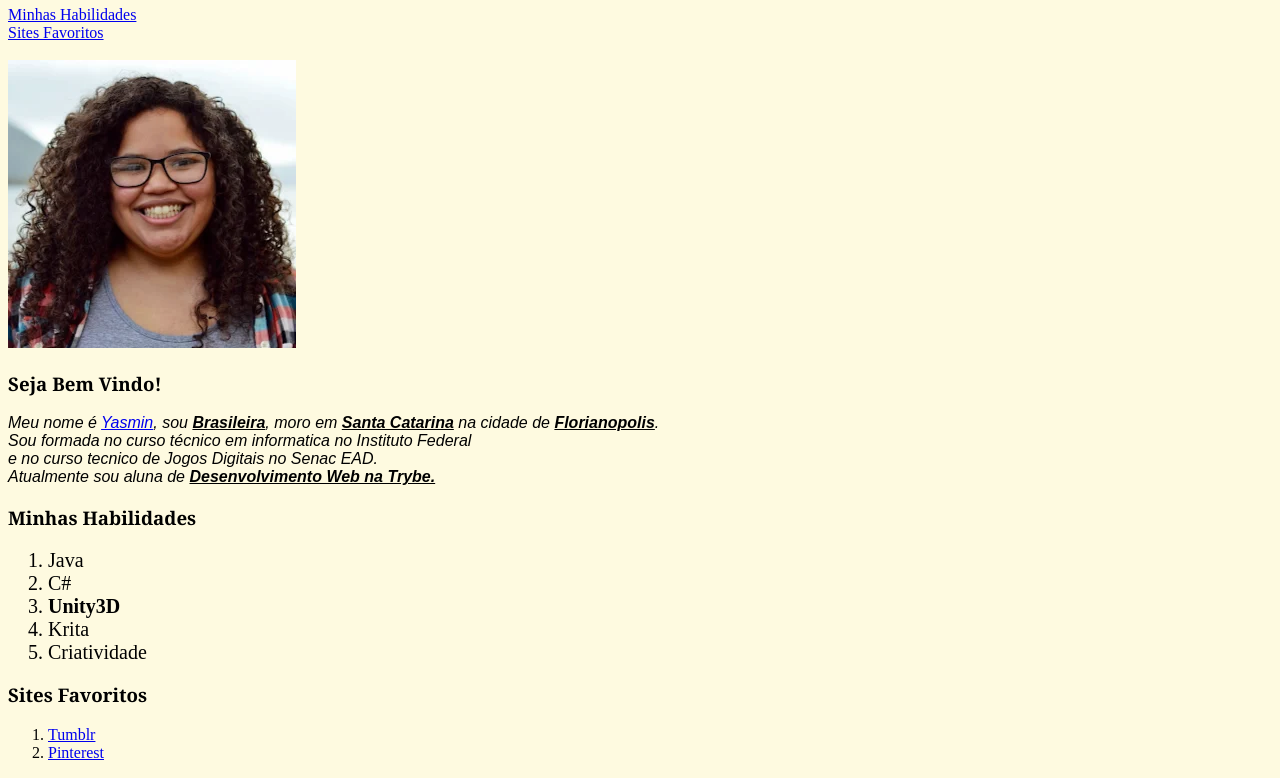
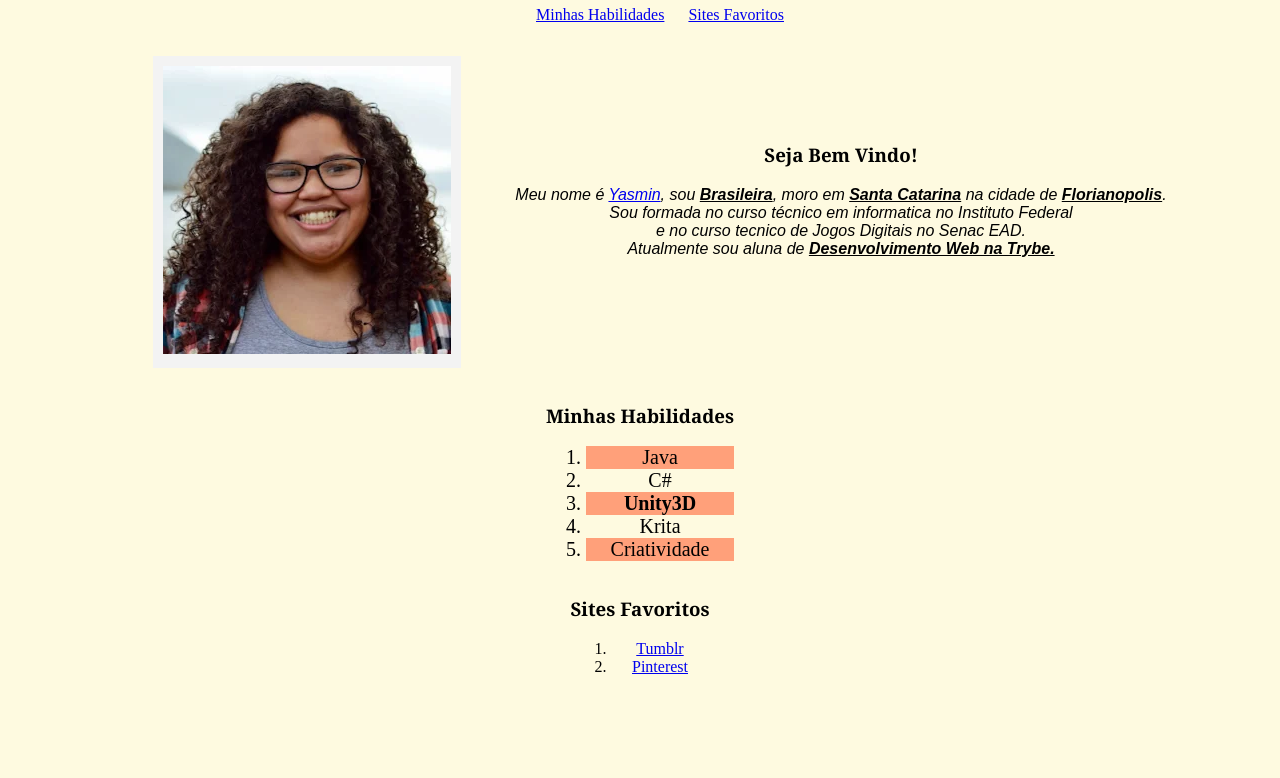
Before and after one commit to Yasmin358/Yasmin358.github.io, a plain HTML site: page index.html in a window 1280 px wide. Shown: the part 75-853 px from the top of the page. After the commit the page ends 800 px from the top, so only its background shows below. Drawn offline with Linux system fonts and the light colour scheme.

Commit message:
Adicição CSS

```diff
--- a/index.html
+++ b/index.html
@@ -3,45 +3,32 @@
   <head>
     <meta charset="UTF-8">
     <title>Portifólio Web</title>
-    <style>
-     body {
-       background-color: rgb(254, 250, 224);
-     }
-      h1 {
-        font-family: cursive;
-      }
-
-      h3 {
-        font-family: Georgia, 'Times New Roman', Times, serif;
-      }
-
-      p {
-        font-family: Arial, Helvetica, sans-serif;
-      }
-
-      b {
-        text-decoration: underline;
-      }
-
-      .Hab{
-        font-size: 20px;
-      }
-
-
-
-    </style>
+    <link rel="stylesheet" href="style.css">
   </head>
   <body>
+
+    <header>
      <h1>Yasmin Amorin dos Santos</h1>
-    <a href="#Habilidades">Minhas Habilidades</a>
-    <br>
-    <a href="#Sites">Sites Favoritos</a>
-    <br>
-    <br>
+    </header>
 
+    <nav>
+      <ul>
+       <li><a href="#Habilidades">Minhas Habilidades</a></li>
+       <li><a href="#Sites">Sites Favoritos</a> </li>
+      </ul>
+    </nav>
+
+    <main>
+        <section id="Dados">
+
+          <figure>
                     <img src= "Yasmin.jpg" alt="Foto da Yasmin sorrindo, com cabelo cacheado solto, usando oculos de grau e uma camisa xadrez por cima de uma blusa cinza">
+          </figure>
 
+          <article id="text">
+              <header>
                   <h3>Seja Bem Vindo!</h3>
+              </header>
               <p>
                   <em>Meu nome é <a href="Yasmin.jpg">Yasmin</a>, sou <b>Brasileira</b>, moro em <b>Santa Catarina</b> na cidade de <b>Florianopolis</b>.
                   <br>
@@ -52,7 +39,13 @@
                   Atualmente sou aluna de <b>Desenvolvimento Web na Trybe. </b>
                   </em>
               </p>
+          </article>
 
+        </section>
+
+
+
+         <section id="Nav1">
           <h3 id="Habilidades">Minhas Habilidades</h3>
           <ol>
               <li class="Hab">Java</li>
@@ -61,12 +54,23 @@
               <li class="Hab">Krita</li>
               <li class="Hab">Criatividade</li>
           </ol>
+        </section>
 
+        <section id="Nav2">
           <h3 id="Sites">Sites Favoritos</h3>
           <ol>
               <li><a href="https://www.tumblr.com/">Tumblr</li>
               <li><a href="https://br.pinterest.com/">Pinterest</a></li>
           </ol>
+        </section>
+
+
+
+
+    </main>
+
+
+
 
 
 
--- /dev/null
+++ b/style.css
@@ -0,0 +1,67 @@
+
+     body {
+       background-color: rgb(254, 250, 224);
+     }
+      h1 {
+        font-family: cursive;
+        text-align: center;
+      }
+
+      h3 {
+        font-family: Georgia, 'Times New Roman', Times, serif;
+      }
+
+      p {
+        font-family: Arial, Helvetica, sans-serif;
+      }
+
+      b {
+        text-decoration: underline;
+      }
+
+      .Hab{
+        font-size: 20px;
+      }
+
+      #Dados{
+
+          text-align: center;
+      }
+
+      #text{
+          margin-left: 10px;
+          text-align: center;
+          display: inline-block;
+          position:relative;
+          top: -100px;
+      }
+
+
+      figure{
+        padding: 10px;
+        background-color: #f3f3f3;
+        display: inline-block;
+      }
+
+      nav ul li{
+        display: inline;
+        padding: 10px;
+      }
+
+      nav ul li:hover{
+          background-color: coral;
+      }
+
+      nav{
+        text-align: center;
+      }
+
+      #Nav1, #Nav2{
+        margin:auto;
+        display: table;
+        text-align: center;
+      }
+
+      #Nav1 ol li:nth-child(odd) {
+          background-color: lightsalmon;
+      }
```
Lines whose indentation alone changed are shown as unchanged.
